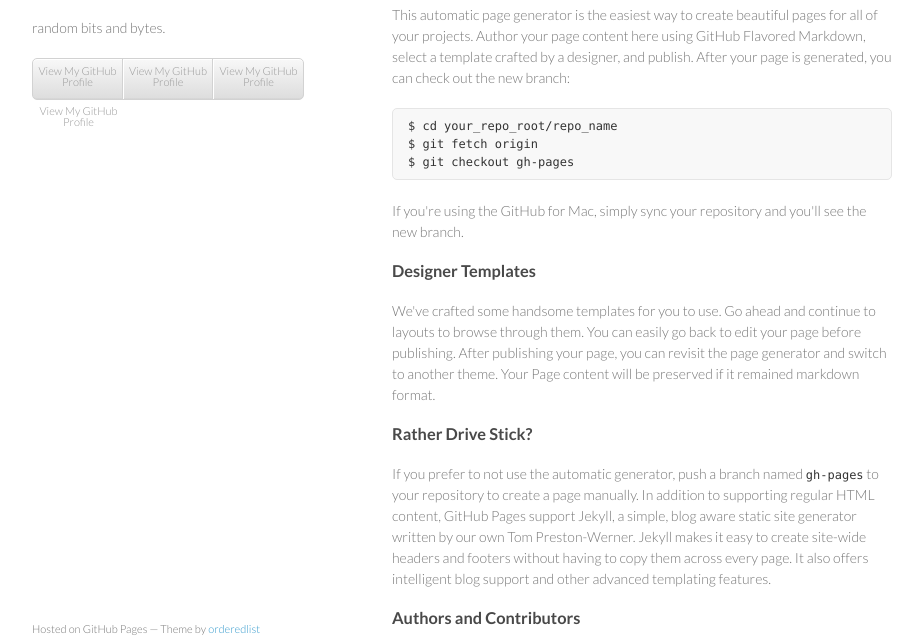
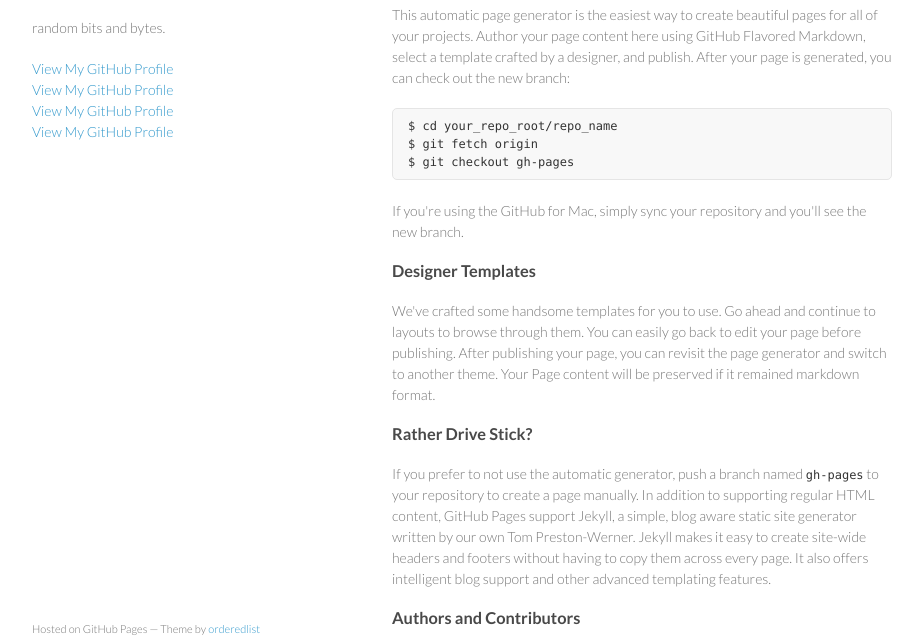
Before and after one commit to jamesmiller/jamesmiller.github.io, a plain HTML site: page index.html in a window 1280 px wide. Shown: the part 92-736 px from the top of the page, without its empty margins (178-1101 px from the left). Drawn offline with Linux system fonts and the light colour scheme.

Commit message:
Update index.html

```diff
--- a/index.html
+++ b/index.html
@@ -17,12 +17,10 @@
       <header>
         <h1>log.borgmind.net</h1>
         <p>random bits and bytes.</p>
-        <ul>
-          <li><a href="https://github.com/jamesmiller">View My GitHub Profile</a></li>
-          <li><a href="https://github.com/jamesmiller">View My GitHub Profile</a></li>
-          <li><a href="https://github.com/jamesmiller">View My GitHub Profile</a></li>
-          <li><a href="https://github.com/jamesmiller">View My GitHub Profile</a></li>
-        </ul>
+        <a href="https://github.com/jamesmiller">View My GitHub Profile</a><br>
+        <a href="https://github.com/jamesmiller">View My GitHub Profile</a><br>
+        <a href="https://github.com/jamesmiller">View My GitHub Profile</a><br>
+        <a href="https://github.com/jamesmiller">View My GitHub Profile</a>
       </header>
       <section>
         <h3>
```
